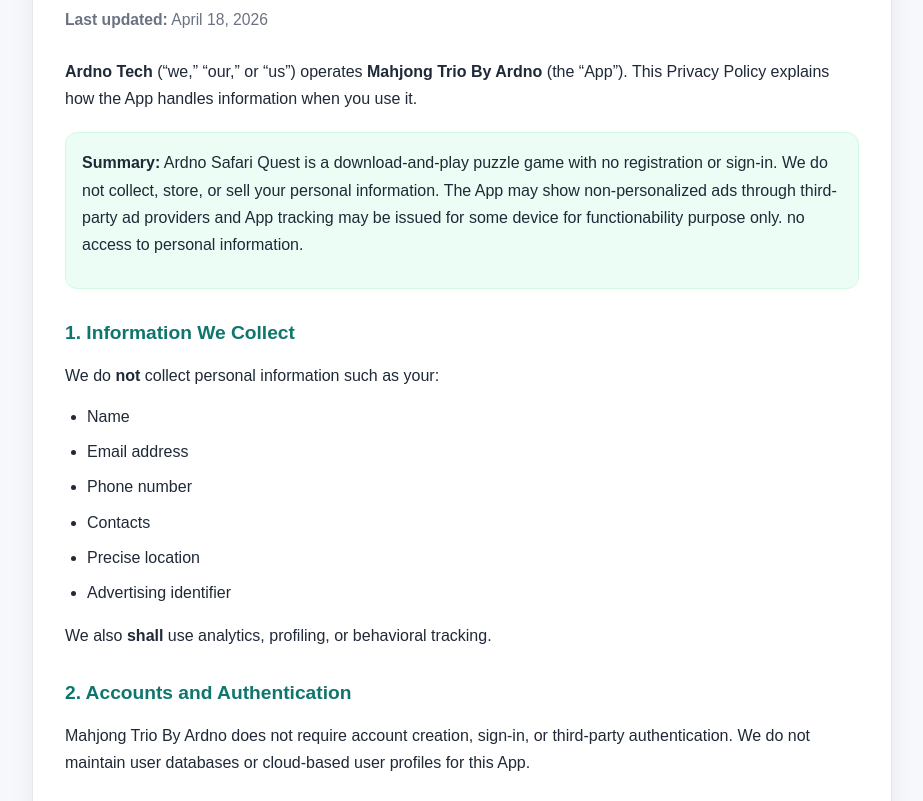
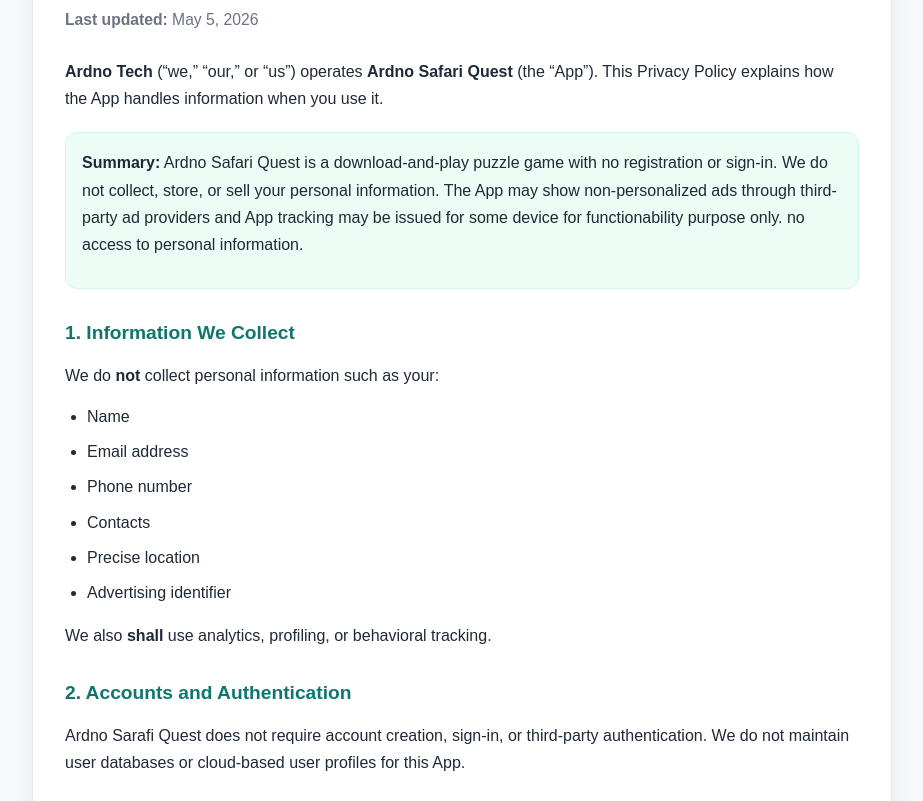
Before and after one commit to ikhidan/Mahjong-Trio-privacy-policy, a plain HTML site: page index.html in a window 1280 px wide. Shown: the part 150-951 px from the top of the page, without its empty margins (178-1101 px from the left). Drawn offline with Linux system fonts and the light colour scheme.

Commit message:
Update Privacy Policy references and last updated date

```diff
--- a/index.html
+++ b/index.html
@@ -122,12 +122,12 @@
     <div class="card">
       <h1>Privacy Policy</h1>
       <p class="subtitle">
-        <strong>Last updated:</strong> April 18, 2026
+        <strong>Last updated:</strong> May 5, 2026
       </p>
 
       <p>
         <strong>Ardno Tech</strong> (“we,” “our,” or “us”) operates
-        <strong>Mahjong Trio By Ardno</strong> (the “App”). This Privacy Policy
+        <strong>Ardno Safari Quest</strong> (the “App”). This Privacy Policy
         explains how the App handles information when you use it.
       </p>
 
@@ -158,7 +158,7 @@
 
       <h2>2. Accounts and Authentication</h2>
       <p>
-        Mahjong Trio By Ardno does not require account creation, sign-in, or
+        Ardno Sarafi Quest does not require account creation, sign-in, or
         third-party authentication. We do not maintain user databases or cloud-based
         user profiles for this App.
       </p>
```
